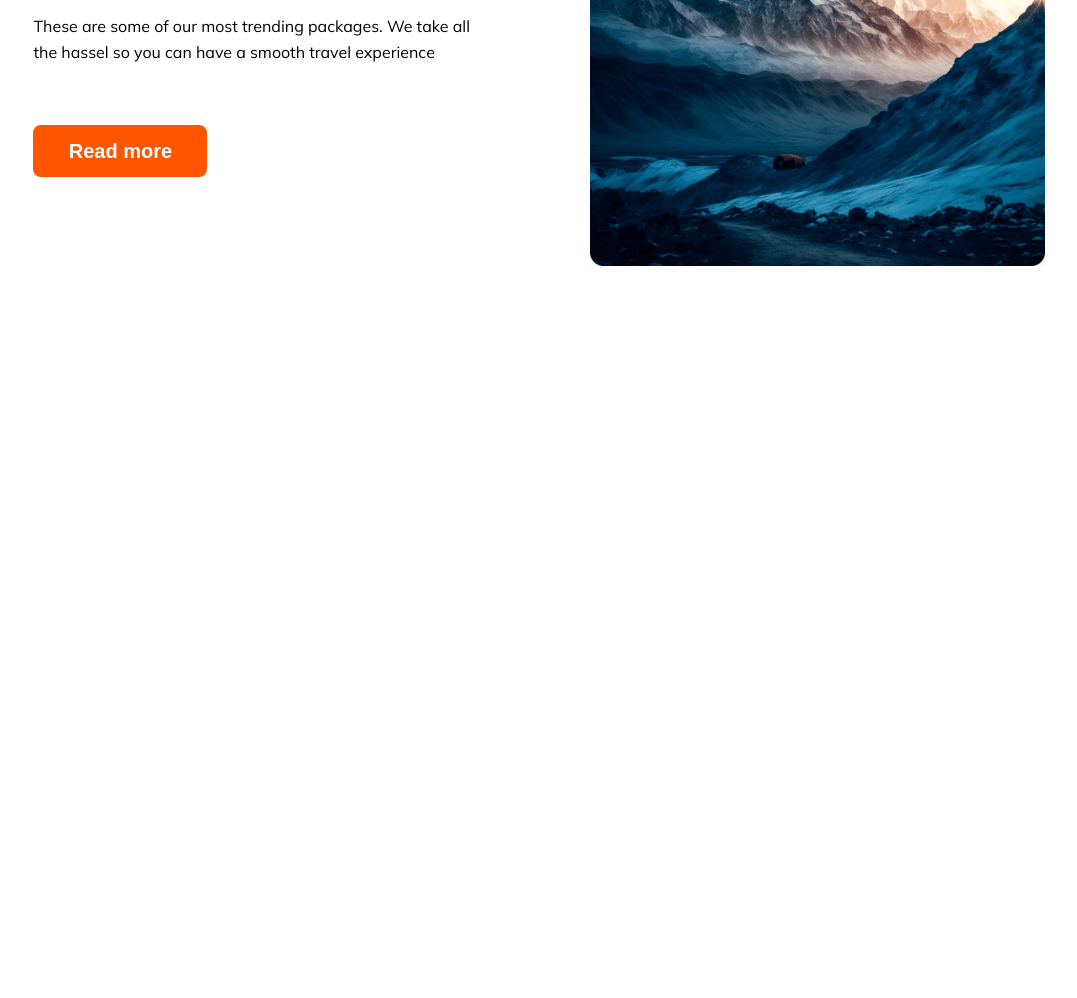
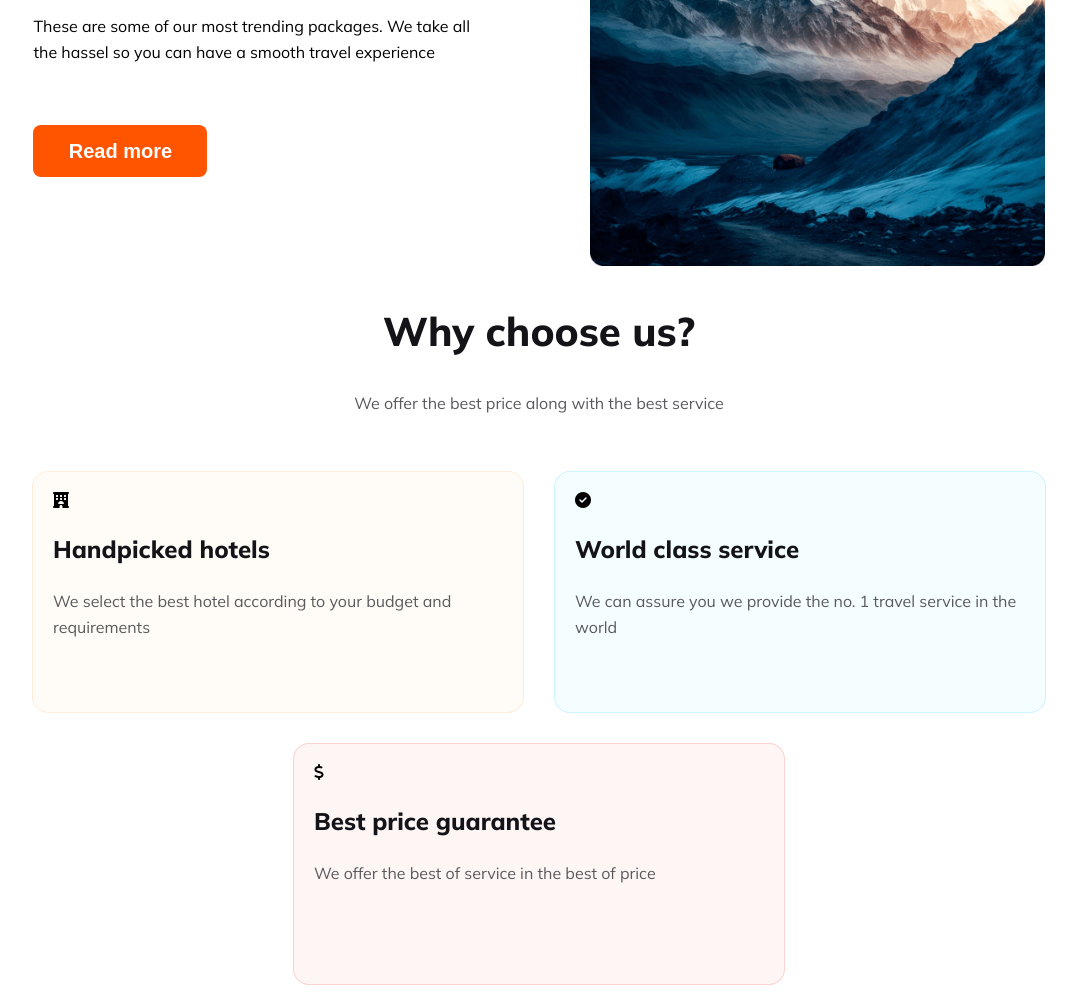
Before and after one commit to AhmedNur00/b9a2, a plain HTML site: page index.html in a window 1280 px wide. Shown: the part 817-1815 px from the top of the page, without its empty margins (101-1178 px from the left). Before the commit the page ends 1091 px from the top, so only its background shows below. Drawn offline with Linux system fonts and the light colour scheme.

Commit message:
why choose us section added

```diff
--- a/index.html
+++ b/index.html
@@ -4,6 +4,7 @@
     <meta charset="UTF-8">
     <meta name="viewport" content="width=device-width, initial-scale=1.0">
     <link rel="stylesheet" href="style.css">
+    <script src="https://kit.fontawesome.com/06f9942ed1.js" crossorigin="anonymous"></script>
     <title>Pack & Go</title>
 </head>
 <body>
@@ -37,6 +38,30 @@
             </div>
             <img src="Images/Rectangle 4.png" alt="">
         </section>
+        <section class="why-us">
+            <div class="why-us-text">
+                <h2>Why choose us?</h2>
+                <p>We offer the best price along with the best service</p>
+            </div>
+            <div class="cards">
+                <div class="card-1">
+                    <i class="fa-solid fa-hotel"></i>
+                    <h3>Handpicked hotels</h3>
+                    <p>We select the best hotel according to your budget and requirements</p>
+                </div>
+                <div class="card-2">
+                    <i class="fa-solid fa-circle-check"></i>
+                    <h3>World class service</h3>
+                    <p>We can assure you we provide the no. 1 travel service in the world</p>
+                </div>
+                <div class="card-3">
+                    <i class="fa-solid fa-dollar-sign"></i>
+                    <h3>Best price guarantee</h3>
+                    <p>We offer the best of service in the best of price</p>
+                </div>
+            </div>
+
+        </section>
     </main>
     <footer>
 
--- a/style.css
+++ b/style.css
@@ -194,3 +194,73 @@ button {
         margin-bottom: 30px;
     }
 }
+
+.why-us {
+    margin: auto;
+    margin-top: 40px;
+}
+
+.why-us-text {
+    text-align: center;
+}
+.why-us-text h2 {
+    color: #131318;
+    text-align: center;
+    font-family: 'Mulish';
+    font-size: 40px;
+    font-style: normal;
+    font-weight: 800;
+    line-height: normal;
+}
+.why-us-text p {
+    color: rgba(19, 19, 24, 0.70);
+    text-align: center;
+    font-family: Mulish;
+    font-size: 16px;
+    font-style: normal;
+    font-weight: 400;
+    line-height: 26px;
+}
+.cards {
+    display: flex;
+    flex-wrap: wrap;
+    justify-content: center;
+    margin-top: 50px;
+    gap: 20px;
+}
+
+.card-1, .card-2, .card-3 {
+    width: 450px;
+    height: 200px;
+    border-radius: 16px;
+    padding: 20px;
+    margin: 5px;
+}
+.cards h3 {
+    color: #131318;
+    font-family: 'Mulish';
+    font-size: 24px;
+    font-style: normal;
+    font-weight: 800;
+    line-height: normal;
+}
+.cards p {
+    color: #5A5A5D;
+    font-family: 'Mulish';
+    font-size: 16px;
+    font-style: normal;
+    font-weight: 400;
+    line-height: 26px;
+    }
+.card-1 {
+    background: rgba(251, 181, 99, 0.05);
+    border: 1px solid rgba(251, 181, 99, 0.20);
+}
+.card-2 {
+    background: rgba(41, 206, 246, 0.05);
+    border: 1px solid rgba(41, 206, 246, 0.20);
+}
+.card-3 {
+    background: rgba(233, 68, 68, 0.05);
+    border: 1px solid rgba(233, 68, 68, 0.20);
+}
```
